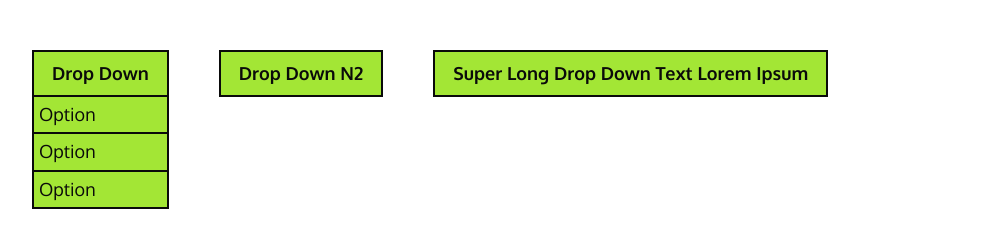
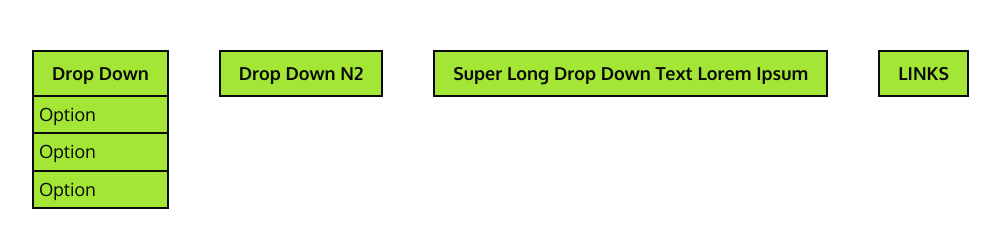
Before and after one commit to Kreoniz/dynamic-interactions, a website built with webpack: page src/index.html in a window 1280 px wide. Both pictures are taken after a click on the element "Drop Down". Shown: the whole page, without its empty margins (18-1018 px from the left). Built offline with nearby package versions, Linux system fonts and the light colour scheme.

Commit message:
Add constructor class for creating dropdowns in JS Using the DropDown class it is now possible to create drop-down menus directly from JavaScript. README.md explains how to do that.

```diff
--- /dev/null
+++ b/src/constructors/dropDownConstructor.js
@@ -0,0 +1,34 @@
+export default class DropDown {
+  constructor(title, options) {
+    this.title = title;
+    this.titles = Object.keys(options);
+    this.callbacks = Object.values(options);
+  }
+
+  get html() {
+    const dropDown = document.createElement('div');
+
+    dropDown.classList.add('drop-down', 'closed');
+
+    const title = document.createElement('div');
+    title.textContent = this.title;
+    title.classList.add('drop-down-title');
+
+    const optionBlock = document.createElement('ul');
+    optionBlock.classList.add('drop-down-options');
+
+    for (let i = 0; i < this.titles.length; i += 1) {
+      const element = document.createElement('li');
+      element.classList.add('drop-down-option');
+      element.textContent = this.titles[i];
+      element.addEventListener('click', this.callbacks[i]);
+
+      optionBlock.appendChild(element);
+    }
+
+    dropDown.appendChild(title);
+    dropDown.appendChild(optionBlock);
+
+    return dropDown;
+  }
+}
--- a/src/index.html
+++ b/src/index.html
@@ -7,7 +7,9 @@
 
   <body>
     <div class="content">
-      <div class="drop-down hidden">
+
+      <div class="drop-downs">
+        <div class="drop-down closed">
           <div class="drop-down-title">Drop Down</div>
           <ul class="drop-down-options">
             <li class="drop-down-option">Option</li>
@@ -16,7 +18,7 @@
           </ul>
         </div>
 
-      <div class="drop-down hidden">
+        <div class="drop-down closed">
           <div class="drop-down-title">Drop Down N2</div>
           <ul class="drop-down-options">
             <li class="drop-down-option">Option N2</li>
@@ -27,7 +29,7 @@
           </ul>
         </div>
 
-      <div class="drop-down hidden">
+        <div class="drop-down closed">
           <div class="drop-down-title">Super Long Drop Down Text Lorem Ipsum</div>
           <ul class="drop-down-options">
             <li class="drop-down-option">An extremely long option that's even longer than the drop down title</li>
@@ -38,5 +40,14 @@
           </ul>
         </div>
       </div>
+
+      <div class="mobile-menus">
+      </div>
+
+      <div class="image-sliders">
+
+      </div>
+
+    </div>
   </body>
 </html>
--- a/src/index.js
+++ b/src/index.js
@@ -1,10 +1,24 @@
 import './reset.css';
 import './style.css';
+import DropDown from './constructors/dropDownConstructor';
+
+const linksDropDown = new DropDown('LINKS', {
+  'The Odin Project': () => window.open('https://www.theodinproject.com'),
+  "Kreoniz's github": () => window.open('https://github.com/Kreoniz'),
+});
+
+document.querySelector('.drop-downs').appendChild(linksDropDown.html);
 
 const dropDowns = document.querySelectorAll('.drop-down');
 
 dropDowns.forEach((dropDown) => {
   dropDown.querySelector('.drop-down-title').addEventListener('click', () => {
-    dropDown.classList.toggle('hidden');
+    dropDowns.forEach((elem) => {
+      if (elem !== dropDown) {
+        elem.classList.add('closed')
+      }
+    });
+
+    dropDown.classList.toggle('closed');
   });
 });
--- a/src/style.css
+++ b/src/style.css
@@ -29,9 +29,11 @@ body {
   line-height: 1.4;
 }
 
-.content {
+.content > * {
   display: flex;
   gap: 50px;
+
+  margin-bottom: 100px;
 }
 
 .drop-down {
@@ -43,20 +45,18 @@ body {
   --border: var(--border-width) solid var(--border-color);
 
   position: relative;
-  height: 100%;
 
   color: var(--text-color);
-  background-color: var(--main-color);
 }
 
 .drop-down-title {
+  position: relative;
+
   font-weight: 600;
   padding: 0.5em 1em;
   border: var(--border);
 
-  position: relative;
-  z-index: 100;
-
+  background-color: var(--main-color);
   transition: background-color 0.2s ease;
 }
 
@@ -85,7 +85,7 @@ body {
   outline: 1px solid var(--border-color)
 }
 
-.drop-down.hidden .drop-down-options {
+.drop-down.closed .drop-down-options {
   opacity: 0;
   transform: translate(0, -50%) scale(0);
 }
--- a/webpack.config.js
+++ b/webpack.config.js
@@ -3,7 +3,6 @@ const HtmlWebpackPlugin = require('html-webpack-plugin');
 
 module.exports = {
   entry: './src/index.js',
-  mode: 'development',
   output: {
     filename: 'main.js',
     path: path.resolve(__dirname, 'dist'),
```
Also changed, not shown: README.md, dist/index.html, dist/main.js. Lines whose indentation alone changed are shown as unchanged.
